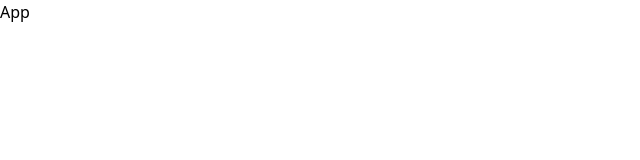
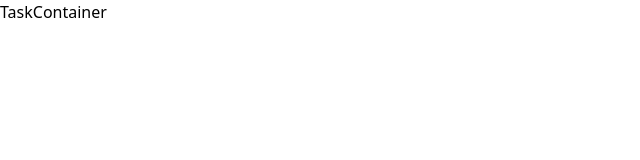
Before and after one commit to juned072/task-manager, a React (Vite) app: page / in a window 1280 px wide. Shown: the top 160 px of the page, without its empty margins (0-640 px from the left). Built offline with nearby package versions, Linux system fonts and the light colour scheme.

Commit message:
folder and file added

```diff
--- a/src/App.jsx
+++ b/src/App.jsx
@@ -1,7 +1,12 @@
 import React from "react";
+import TaskContainer from "./components/TaskContainer";
 
 const App = () => {
-  return <div>App</div>;
+  return (
+    <div>
+      <TaskContainer />
+    </div>
+  );
 };
 
 export default App;
--- /dev/null
+++ b/src/components/TaskContainer.jsx
@@ -0,0 +1,7 @@
+import React from "react";
+
+const TaskContainer = () => {
+  return <div>TaskContainer</div>;
+};
+
+export default TaskContainer;
```
